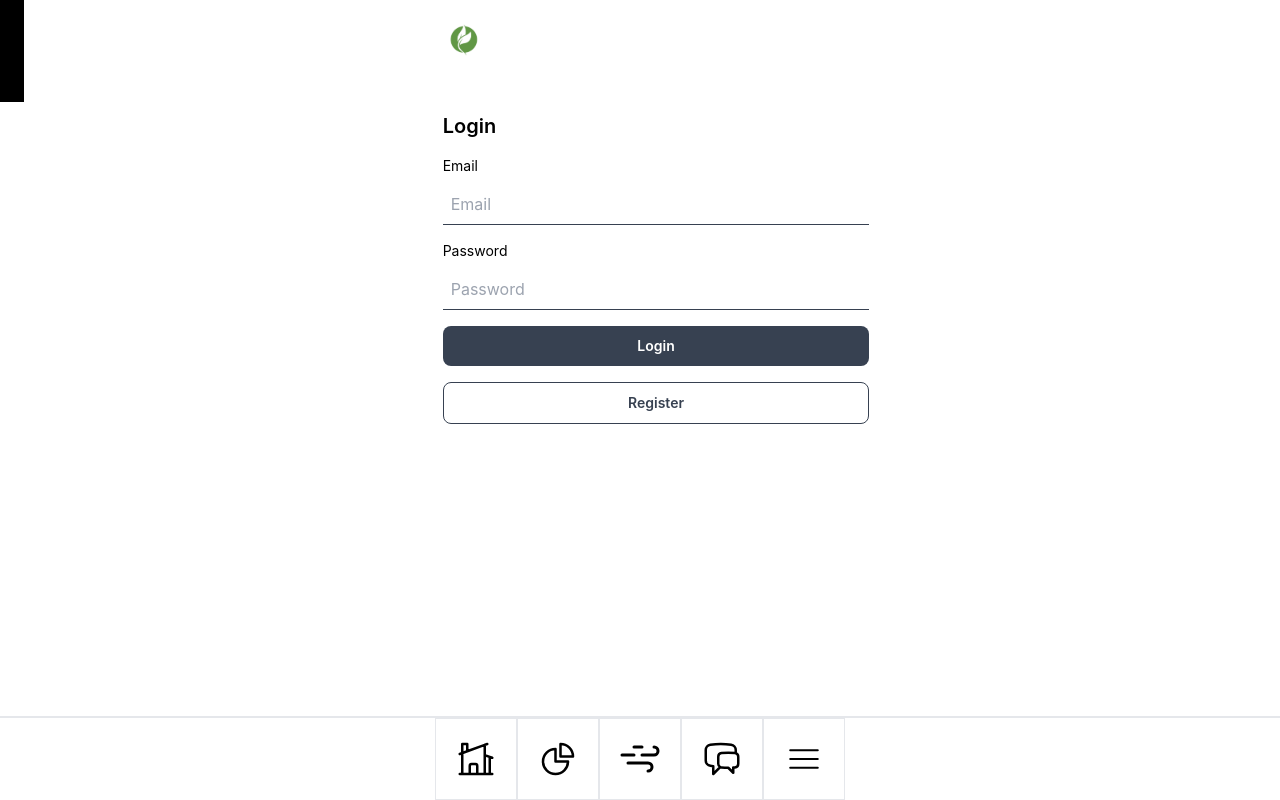
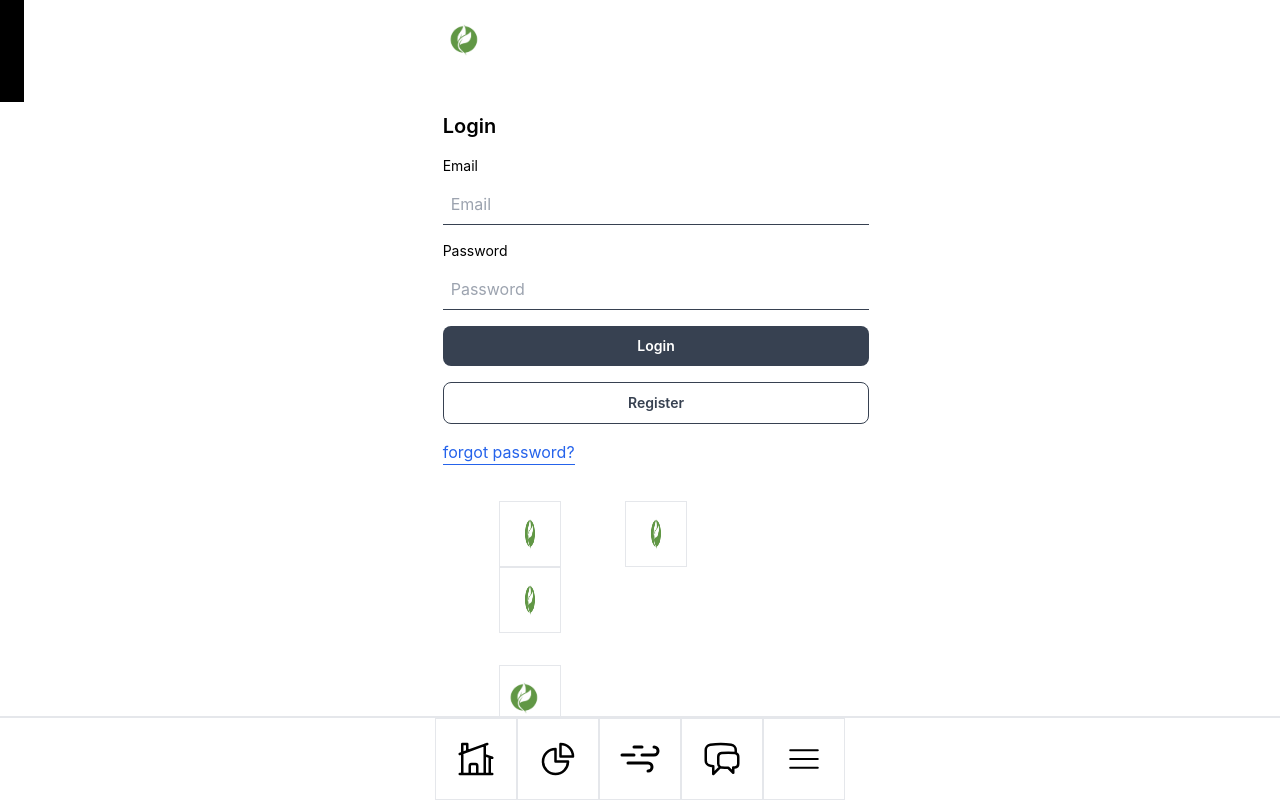
Before and after one commit to grayzcale/green-project, a React (Create React App) app: page /login in a window 1280 px wide. Built offline with nearby package versions, Linux system fonts and the light colour scheme.

Commit message:
added place holders for images on login

```diff
--- a/src/pages/Login.js
+++ b/src/pages/Login.js
@@ -7,12 +7,11 @@ const Login = () => {
   const [password, setPassword] = useState("");
 
   return (
-        <div className="lg:mx-4 mt-8 h-screen w-screen flex justify-center">
+    <div className="lg:mx-4 mt-8 w-screen flex justify-center">
       <form
         className="flex flex-col w-full mx-6 lg:mx-0 lg:w-1/3 space-y-4"
         onSubmit={(e) => {
           e.preventDefault();
-
         }}
       >
         <h2 className="text-xl font-semibold">Login</h2>
@@ -59,7 +58,7 @@ const Login = () => {
           //     }
           //   }}
           //   disabled={user.email === "" || user.password === ""}
-                onClick={()=>{
+          onClick={() => {
             navigate("/");
           }}
         >
@@ -71,6 +70,55 @@ const Login = () => {
         >
           Register
         </Link>
+        <div className="">
+          <button className="text-blue-600 border-blue-600 border-b">
+            forgot password?
+          </button>
+        </div>
+
+        <div className="flex flex-wrap justify-center space-x-5 m-5 p-5">
+          <div>
+            <div className="flex mb-8 items-center justify-center md:columns-3 md:block">
+              <button className="px-6 py-4 mx-6 border">
+                <img
+                  src="/images/logo.png"
+                  className="mr-3 h-8"
+                  alt="Samsung fitness sign in"
+                />
+              </button>
+              <button className="px-6 py-4 mx-6 border">
+                <img
+                  src="/images/logo.png"
+                  className="mr-3 h-8"
+                  alt="Google fit sign in"
+                />
+              </button>
+              <button className="px-6 py-4 mx-6 border">
+                <img
+                  src="/images/logo.png"
+                  className="mr-3 h-8"
+                  alt="Apple sign in"
+                />
+              </button>
+            </div>
+            <div className="flex items-center justify-center md:columns-3 md:block">
+              <button className="px-2 py-4 mx-6 border">
+                <img
+                  src="/images/logo.png"
+                  className="mr-3 h-8"
+                  alt="Google sign in"
+                />
+              </button>
+              <button className="px-2 py-4 mx-6 border">
+                <img
+                  src="/images/logo.png"
+                  className="mr-3 h-8"
+                  alt="Presto sign in"
+                />
+              </button>
+            </div>
+          </div>
+        </div>
       </form>
     </div>
   );
```
Lines whose indentation alone changed are shown as unchanged.
